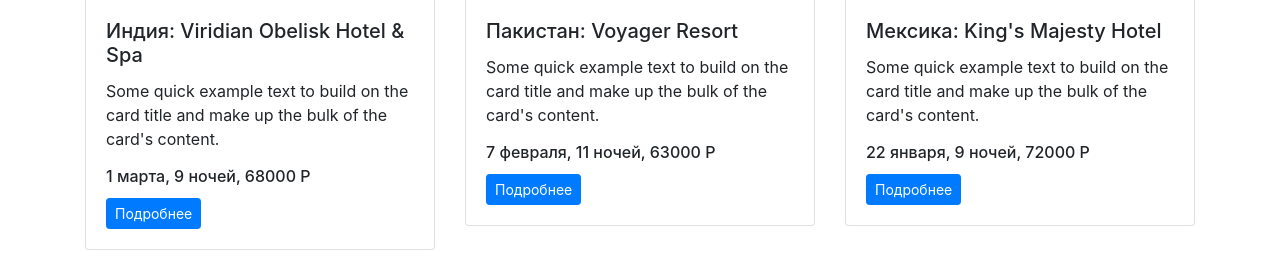
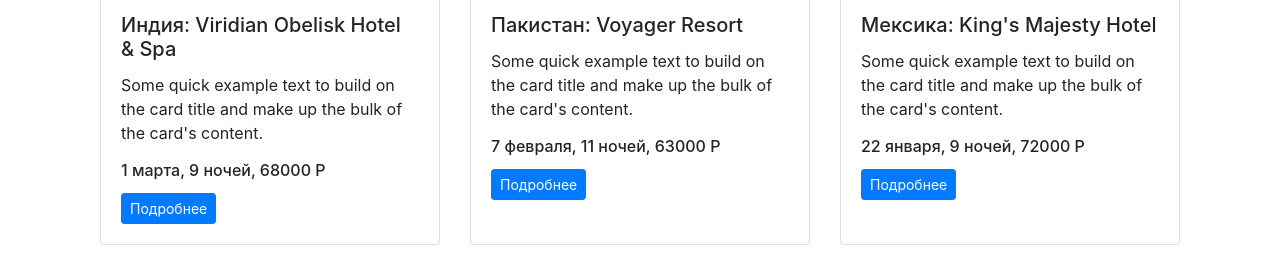
Before and after one commit to AndyVorzkla/Stepik_tours, a Django app: page / in a window 1280 px wide. Shown: the part 711-978 px from the top of the page. Run offline with Django 4.2, Linux system fonts and the light colour scheme; some libraries are stand-ins or nearby versions.

Commit message:
hide secret_key + fix cards length

```diff
--- a/templates/card.html
+++ b/templates/card.html
@@ -1,4 +1,4 @@
-<div class="col-4">
+<div class="col-lg-4 d-flex align-items-stretch">
     <div class="card mb-4">
         <div class="embed-responsive embed-responsive-16by9">
             <img class="card-img-top embed-responsive-item" src="{{tour.picture}}" alt=""/>
--- a/templates/index.html
+++ b/templates/index.html
@@ -10,11 +10,12 @@
         <p class="mt-5 w-50 mx-auto">Лучшие направления,где никто не будет вам мешать сидеть на берегу и изучать
             программирование, дизайн, разработку игр и управление продуктами</p>
     </section>
-    <!-- CARDS -->
-    <div class="row mt-5">
-        {% for tour in random_6_tours %}
-        {% include 'card.html' %}
-        {% endfor %}
+    <div class="container">
+      <div class="row mt-5">
+          {% for tour in random_6_tours %}
+          {% include 'card.html' %}
+          {% endfor %}
+      </div>
     </div>
 </main>
 {% endblock %}
```
Also changed, not shown: stepik_tours/settings.py (+5 -4 lines).
